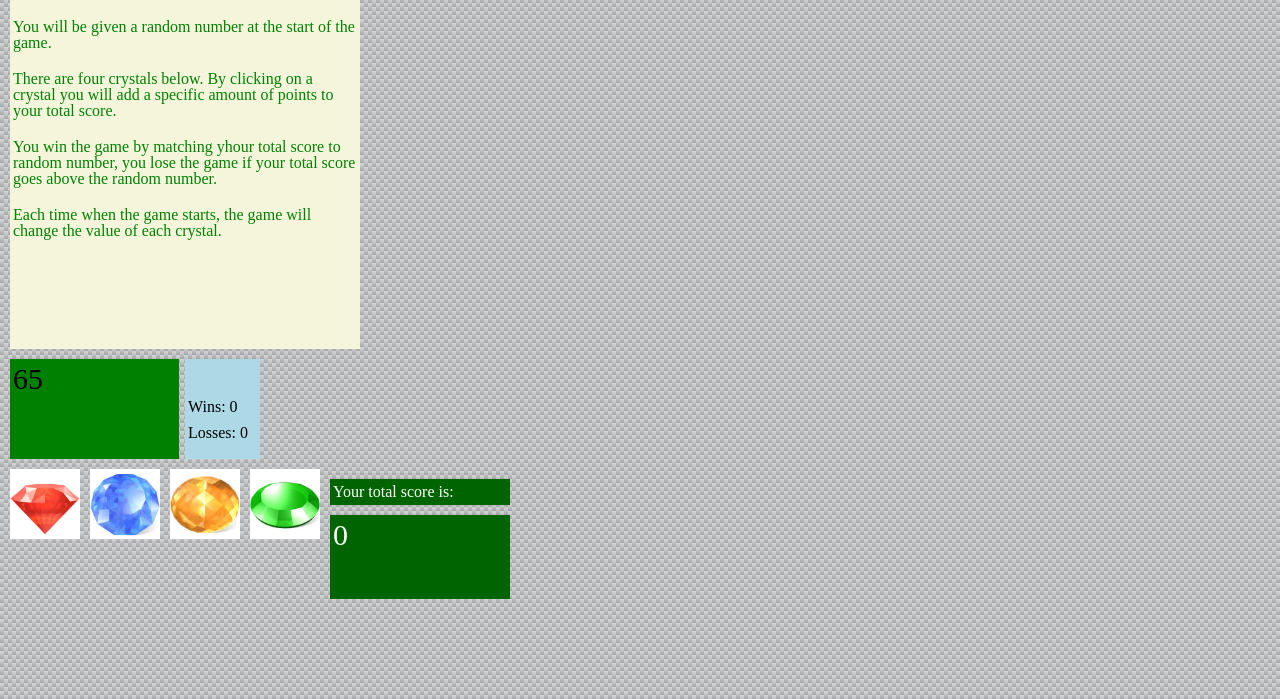
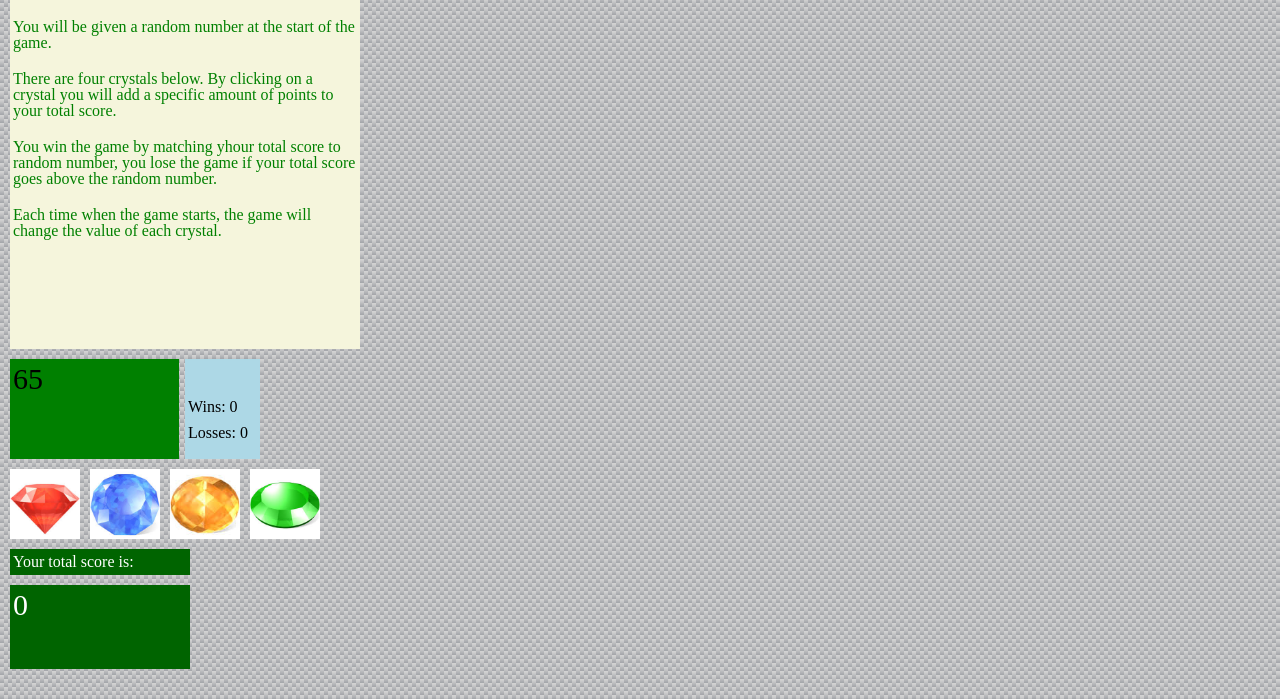
Before and after one commit to kcponline/week-4-game, a PHP site: page / in a window 1280 px wide. Shown: the part 101-800 px from the top of the page. Run offline with PHP 8.4, Linux system fonts and the light colour scheme.

Commit message:
commit 07 - fix positioning of game-match-container

```diff
--- a/assets/css/style.css
+++ b/assets/css/style.css
@@ -73,8 +73,10 @@ p {
 	padding: 10px 3px 0 3px;
 }
 
-li {
-	margin-bottom: 10px;
+#game-play-container {
+	/*margin-bottom: 10px;*/
+	overflow: auto;
+	clear: both;
 }
 
 #game-match-container {
@@ -82,10 +84,6 @@ li {
 	height: 100px;
 	/*background: lightgrey;*/
 	/*clear: both;*/
-}
-
-#game-play-container {
-	margin-bottom: 10px;
 }
 
 .game-match {
@@ -96,7 +94,7 @@ li {
 
 #game-match-container {
 	float: left;
-	margin-top: 10px;
+	/*margin-top: 10px;*/
 	height: 120px;
 	overflow: auto;
 }
```
